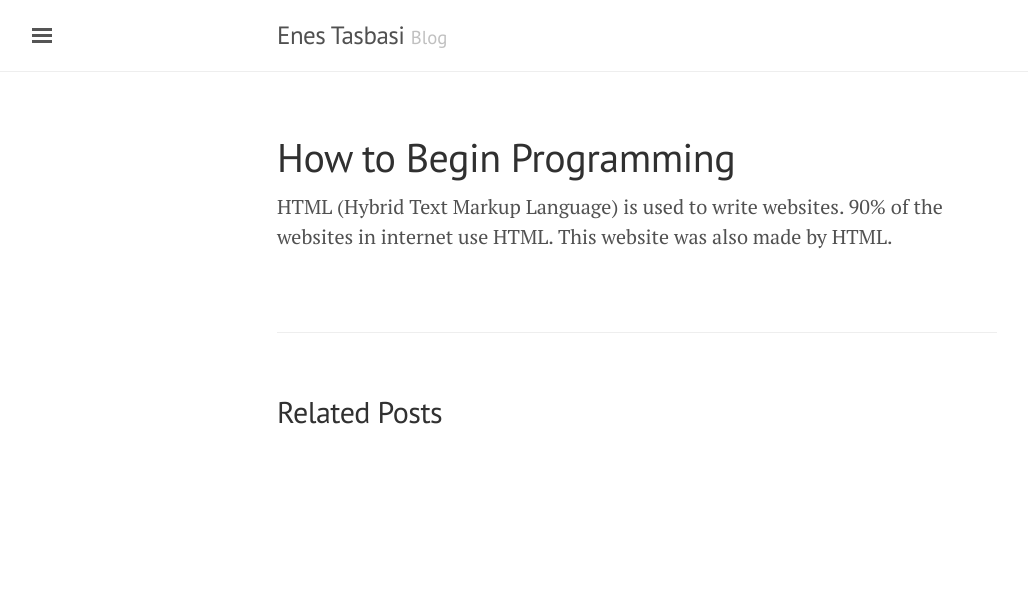
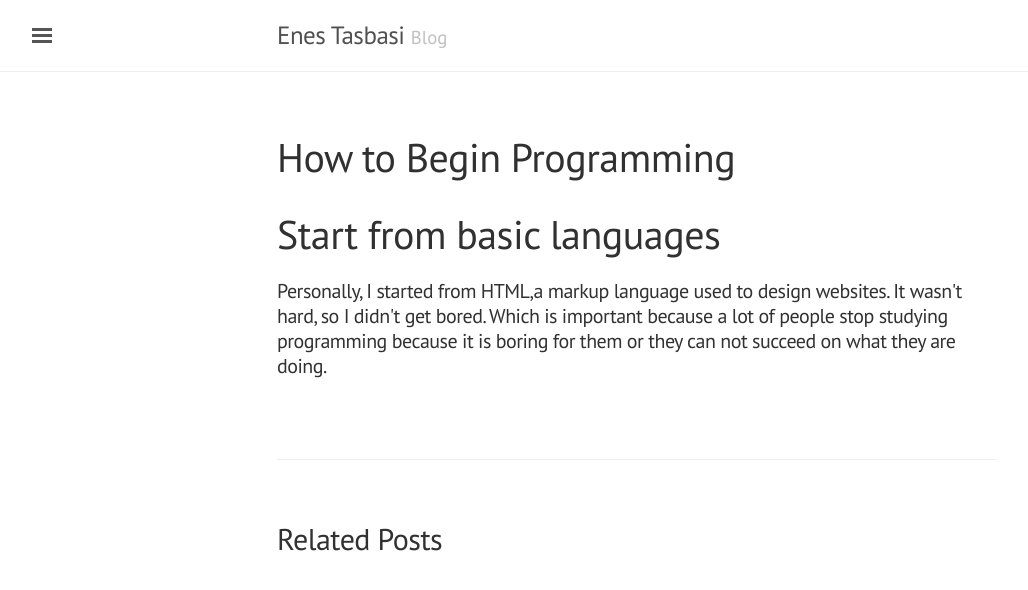
Before and after one commit to spsid1711/etasbasi.github.io, a Jekyll site: the page built from _posts/2015-11-30-What-Is_HTML.md, in a window 1280 px wide. Shown: the top 590 px of the page, without its empty margins (3-1031 px from the left). Built offline with Jekyll 4.4.1, drawn with Linux system fonts in a browser that asks for light colours.

Commit message:
modified a post

```diff
--- a/_posts/2015-11-30-What-Is_HTML.md
+++ b/_posts/2015-11-30-What-Is_HTML.md
@@ -3,5 +3,6 @@ layout: post
 title: How to Begin Programming
 ---
 
+#Start from basic languages
 
-HTML (Hybrid Text Markup Language) is used to write websites. 90% of the websites in internet use HTML. This website was also made by HTML.
+<h4>Personally, I started from HTML,a markup language used to design websites. It wasn't hard, so I didn't get bored. Which is important because a lot of people stop studying programming because it is boring for them or they can not succeed on what they are doing.</h4>
```
